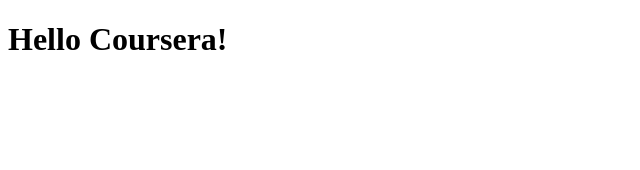
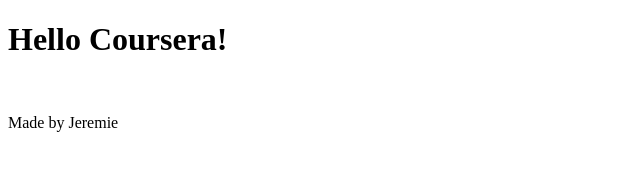
Before and after one commit to BarePower/coursera-test, a plain HTML site: page site/Index.html in a window 1280 px wide. Shown: the whole page, without its empty margins (0-640 px from the left). Drawn offline with Linux system fonts and the light colour scheme.

Commit message:
My First Page.

```diff
--- a/site/Index.html
+++ b/site/Index.html
@@ -5,6 +5,7 @@
     <title>Hello Coursera!</title>
   </head>
   <body>
-  <h1>Hello Coursera!</h1>
+  <h1>Hello Coursera!</h1><br>
+  <p>Made by Jeremie</p>
   </body>
 </html>
```
